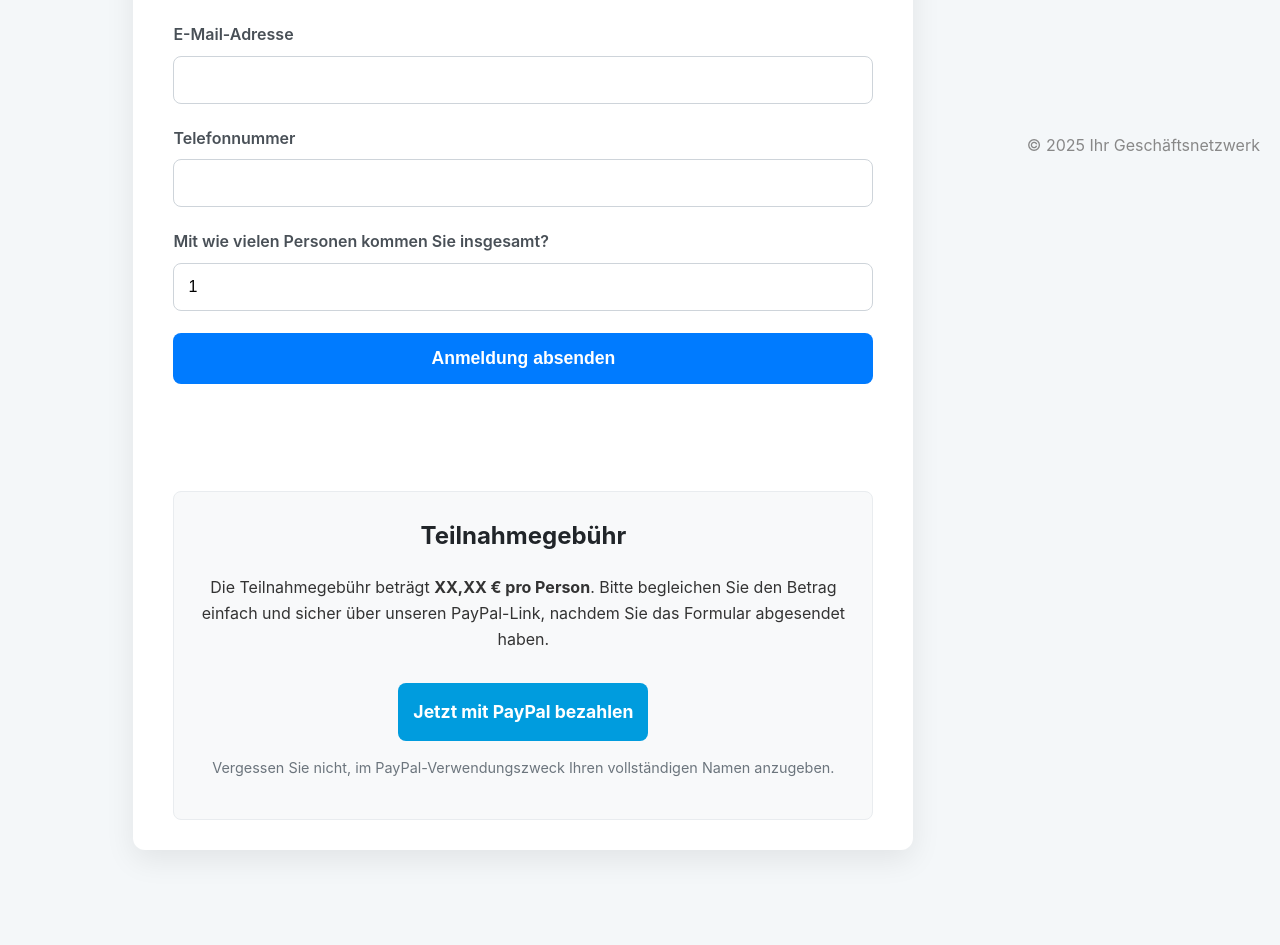
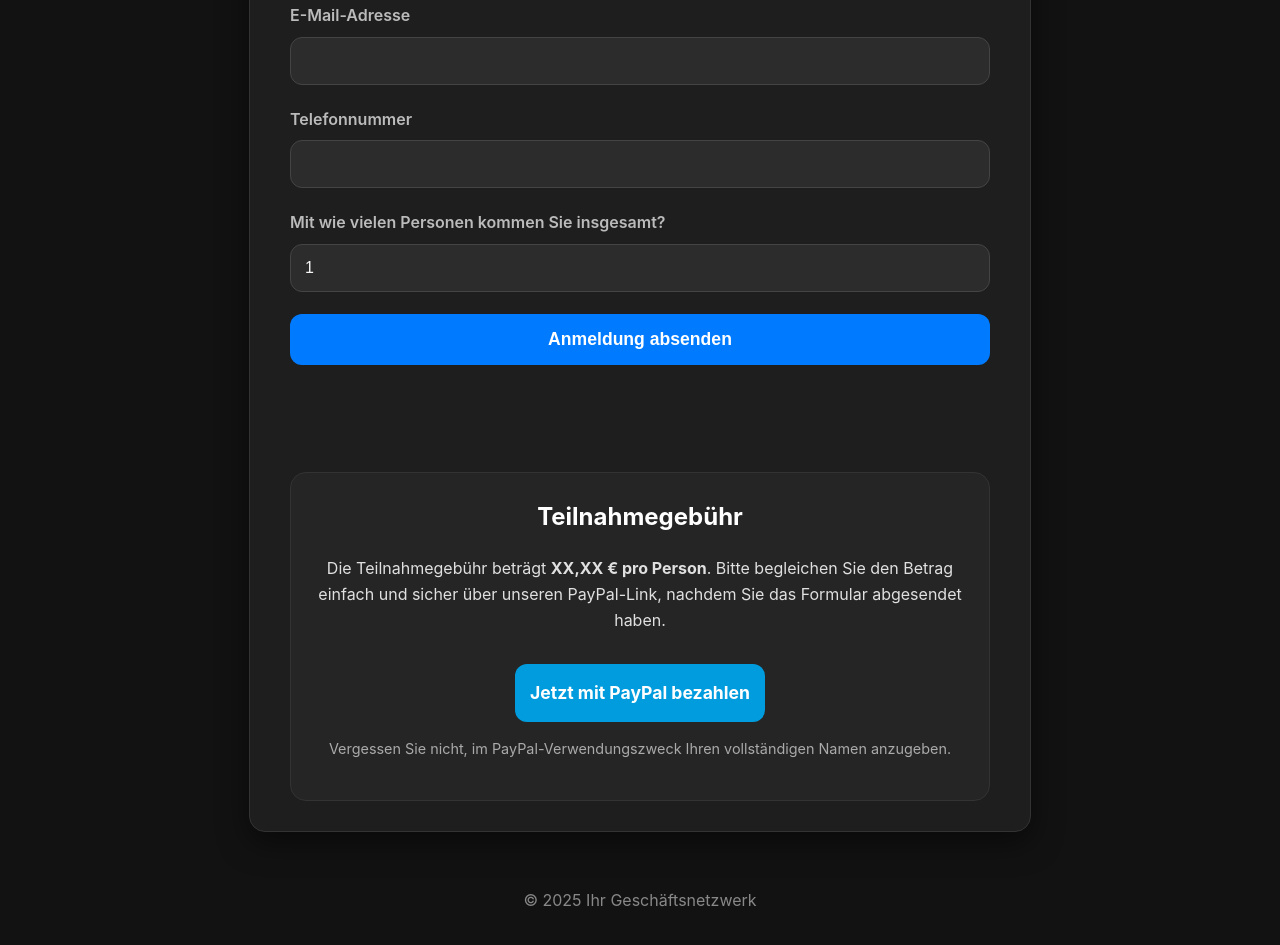
Before and after one commit to denisy2309/NetzwerkAnmeldeFormular, a plain HTML site: page index.html in a window 1280 px wide. Shown: the part 659-1604 px from the top of the page. Before the commit the page ends 1569 px from the top, so only its background shows below. Drawn offline with Linux system fonts and the light colour scheme.

Commit message:
Refactor CSS styles for improved dark theme aesthetics and layout consistency

```diff
--- a/style.css
+++ b/style.css
@@ -1,14 +1,14 @@
 /* General Body & Font Styles */
 body {
     font-family: -apple-system, BlinkMacSystemFont, "Segoe UI", Roboto, Helvetica, Arial, sans-serif;
-    background-color: #f4f7f9;
-    color: #333;
+    background-color: #121212; /* Dunkler Hintergrund */
+    color: #e0e0e0; /* Helle Standard-Schriftfarbe */
     line-height: 1.6;
     margin: 0;
-    padding: 20px;
+    padding: 40px 20px;
     display: flex;
-    justify-content: center;
-    align-items: center;
+    flex-direction: column;
+    align-items: center; /* Zentriert alles horizontal */
     min-height: 100vh;
 }
 
@@ -16,23 +16,23 @@ body {
 .container {
     max-width: 700px;
     width: 100%;
-    margin: 40px auto;
+    background-color: #1e1e1e; /* Etwas helleres Grau für den Container */
     padding: 30px 40px;
-    background-color: #ffffff;
-    border-radius: 12px;
-    box-shadow: 0 10px 30px rgba(0, 0, 0, 0.08);
+    border-radius: 16px; /* Stärker abgerundete Ecken */
+    box-shadow: 0 10px 30px rgba(0, 0, 0, 0.5);
+    border: 1px solid #333;
 }
 
 /* Header */
 header {
     text-align: center;
     margin-bottom: 35px;
-    border-bottom: 1px solid #e9ecef;
+    border-bottom: 1px solid #333;
     padding-bottom: 25px;
 }
 
 header h1 {
-    color: #212529;
+    color: #ffffff; /* Reines Weiß für die Überschrift */
     font-size: 2.2em;
     margin-bottom: 10px;
 }
@@ -52,7 +52,7 @@ header h1 {
 label {
     margin-bottom: 8px;
     font-weight: 600;
-    color: #495057;
+    color: #bbbbbb; /* Helles Grau für Labels */
 }
 
 input[type="text"],
@@ -60,22 +60,24 @@ input[type="email"],
 input[type="tel"],
 input[type="number"] {
     padding: 14px;
-    border: 1px solid #ced4da;
-    border-radius: 8px;
+    background-color: #2c2c2c; /* Dunkleres Feld */
+    border: 1px solid #444;
+    border-radius: 12px; /* Abgerundete Felder */
     font-size: 1em;
+    color: #f5f5f5; /* Helle Schrift im Feld */
     transition: border-color 0.3s, box-shadow 0.3s;
 }
 
 input:focus {
     outline: none;
-    border-color: #007bff;
-    box-shadow: 0 0 8px rgba(0, 123, 255, 0.2);
+    border-color: #3399ff; /* Blauer Akzent bei Fokus */
+    box-shadow: 0 0 8px rgba(51, 153, 255, 0.3);
 }
 
 /* Button Styles */
 button, .paypal-button {
     padding: 15px;
-    border-radius: 8px;
+    border-radius: 12px; /* Abgerundete Buttons */
     font-size: 1.1em;
     font-weight: bold;
     cursor: pointer;
@@ -84,23 +86,22 @@ button, .paypal-button {
     display: inline-flex;
     justify-content: center;
     align-items: center;
+    border: none;
 }
 
 button:hover, .paypal-button:hover {
     transform: translateY(-3px);
-    box-shadow: 0 6px 12px rgba(0, 0, 0, 0.1);
+    filter: brightness(1.1);
 }
 
 /* Submit Button */
 #submit-button {
     background-color: #007bff;
     color: white;
-    border: none;
-    position: relative;
 }
 
 #submit-button:disabled {
-    background-color: #6c757d;
+    background-color: #4a4a4a;
     cursor: not-allowed;
 }
 
@@ -116,30 +117,22 @@ button:hover, .paypal-button:hover {
     margin-left: 10px;
 }
 
-#submit-button.loading .spinner {
-    display: block;
-}
-
-#submit-button.loading .button-text {
-    display: inline-block;
-}
-
-@keyframes spin {
-    to { transform: rotate(360deg); }
-}
+#submit-button.loading .spinner { display: block; }
+#submit-button.loading .button-text { display: inline-block; }
+@keyframes spin { to { transform: rotate(360deg); } }
 
 /* Payment Section */
 .bezahlung {
     margin-top: 40px;
     padding: 25px;
-    background-color: #f8f9fa;
-    border: 1px solid #e9ecef;
-    border-radius: 8px;
+    background-color: #252525;
+    border: 1px solid #333;
+    border-radius: 16px;
     text-align: center;
 }
 
 .bezahlung h2 {
-    color: #212529;
+    color: #ffffff;
     margin-top: 0;
 }
 
@@ -150,13 +143,9 @@ button:hover, .paypal-button:hover {
     margin-top: 15px;
 }
 
-.paypal-button:hover {
-    background-color: #007bb5;
-}
-
 .hinweis {
     font-size: 0.9em;
-    color: #6c757d;
+    color: #aaaaaa;
     margin-top: 15px;
 }
 
@@ -168,12 +157,13 @@ button:hover, .paypal-button:hover {
     min-height: 1.2em;
 }
 
-.erfolg { color: #155724; }
-.fehler { color: #721c24; }
+.erfolg { color: #77dd77; } /* Helleres Grün für Erfolg */
+.fehler { color: #ff6961; } /* Helleres Rot für Fehler */
 
 /* Footer */
 footer {
     text-align: center;
     margin-top: 40px;
     color: #888;
+    width: 100%; /* Stellt sicher, dass der Footer die volle Breite einnimmt */
 }
```
